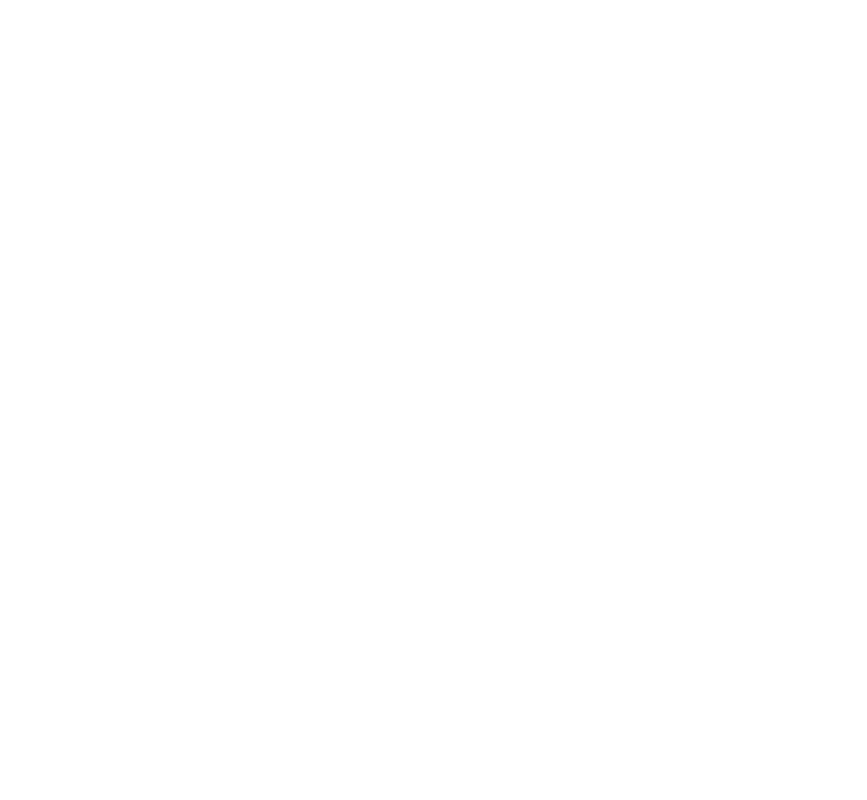
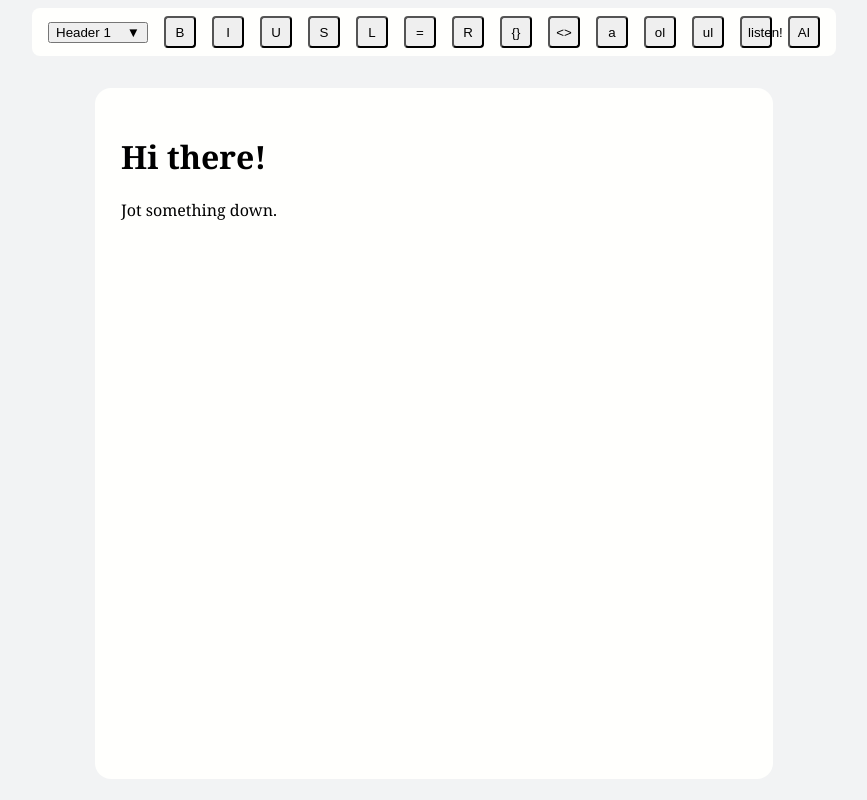
Before and after one commit to TDonnally/scribby.js, a website with bundled scripts: page index.html in a window 1280 px wide. Shown: the whole page, without its empty margins (206-1073 px from the left). Built offline with nearby package versions, Linux system fonts and the light colour scheme.

Commit message:
added some more styles; dropdown menu script

```diff
--- a/index.html
+++ b/index.html
@@ -4,8 +4,7 @@
         <link rel = "stylesheet" href = "src/style/scribby.css">
     </head>
     <body>
-        <div id = "scribby-editor"></div>
-        <div id = "scribby-editor2" contenteditable="true"></div>
+        <div id = "scribby"></div>
     </body>
-    <script type="module" src = "dist/main.js"></script>
+    <script type="module" src = "dist/local_test.js"></script>
 </html>
--- /dev/null
+++ b/src/local_test.ts
@@ -0,0 +1,39 @@
+import { Scribby } from "./components/Scribby.js";
+
+document.addEventListener("DOMContentLoaded", () => {
+    const editor = new Scribby("#scribby",
+        `
+    <h1>Hi there!</h1>
+    <p>Jot something down.</p>
+    `
+    );
+    console.log(editor)
+    editor.mount();
+    (window as any).scribby = editor;
+
+    // controller for dropdown menu
+    const container = document.querySelector('.dropdown-menu-container') as HTMLElement;
+    const trigger = container.querySelector('button') as HTMLButtonElement;
+    const menu = container.querySelector('.dropdown-menu') as HTMLElement;
+    const menuButtons = menu.querySelectorAll('button');
+
+    trigger.addEventListener('click', (e) => {
+        menu.classList.toggle('show');
+        trigger.classList.toggle("active");
+    });
+
+    menuButtons.forEach(el => {
+        el.addEventListener('click', (e) => {
+            trigger.innerText = el.innerText;
+            menu.classList.remove('show');
+            trigger.classList.remove("active");
+        })
+    })
+
+    document.addEventListener('click', function(e: MouseEvent): void {
+        if (!container.contains(e.target as Node)) {
+            menu.classList.remove('show');
+            trigger.classList.remove("active");
+        }
+    });
+});
--- a/src/style/scribby.css
+++ b/src/style/scribby.css
@@ -1,51 +1,167 @@
-.scribby{
+:root{
+    /* Global Colors */
+    --bg-color-primary: #fffffd;
+    --bg-color-secondary: #F2F3f4;
+
+    --tbar-button-hover-bg-color: #d2d2d2;
+    --tbar-button-active-bg-color: #444746;
+    --tbar-button-active-text-color: #fffffd;
+
+    --text-color-primary: #1A1F24;
+
+    --border-color-primary: #0000001a;;
+    --border-color-secondary: #1A1F24;
+    --border-color-tertiary: #242930;
+
+    --accent-primary: #ff6633;
+    --accent-secondary: #FFFF41;
+    --accent-tertiary: #02B1FF;
+
+    /* Fonts */
+    --font-family: "Roboto", "Helvetica Neue", Helvetica, Arial, sans-serif;
+    --font-size-base: 16px;
+    --font-size-h1: 2.25rem;
+    --font-size-h2: 1.875rem;
+    --font-size-h3: 1.5rem;
+    --font-size-h4: 1.25rem;
+    --font-size-h5: 1.125rem;
+    --font-size-h6: 1rem;
+
+    /* Scribby */
+    --scribby-padding: clamp(1rem, 2vw, 3rem);
+    --scribby-font: ui-serif, Georgia, Cambria, "Times New Roman", Times, serif;
+    --scribby-border-radius: 1rem;
+    --scribby-border-style: none;
+    --scribby-border-width: 1px;
+
+    --shadow-level-100: 0px 3px 9px #00000008, 0px 0.7px 1.4625px rgba(0, 0, 0, .015);
+    --shadow-level-200: 0px 4px 18px #0000000a, 0px 2.025px 7.84688px rgba(0, 0, 0, .027), 0px 0.8px 2.925px #00000005, 0px 0.175px 1.04062px rgba(0, 0, 0, .013);
+    --shadow-level-300: 0px 20px 50px #00000014, 0px 6px 16px #0000000a;
+}
+
+body {
+    font-family: var(--scribby-font);
+    background-color: var(--bg-color-secondary)
+}
+
+#scribby {
     position: relative;
-    padding: 1rem;
+    z-index: 1;
 }
-.disabled{
-    opacity: .5;
+
+#scribby {
+    width: 100%;
+    position: relative;
 }
-.scribby h1, .scribby h2, .scribby h3, .scribby h4, .scribby h5, .scribby h6, .scribby p{
-    margin-top: 0px;
+
+#scribby .scribby {
+    position: relative;
+
+    isolation: isolate;
+    min-height: 80vh;
+    max-width: 70ch;
+    margin: 0 auto;
+    z-index: 1;
+    padding: var(--scribby-padding);
+    background: var(--bg-color-primary);
+    border: var(--border-color-primary);
+    border-width: var(--scribby-border-width);
+    border-style: var(--scribby-border-style);
+    border-radius: var(--scribby-border-radius);
+    transition: .4s box-shadow
 }
-.scribby>*:last-child{
-    margin-bottom: 0px;
+
+#scribby .scribby:focus,
+#scribby .scribby:focus-visible,
+#scribby .scribby:focus-within {
+    box-shadow: var(--shadow-level-300);
+    outline: none;
 }
-.toolbar{
+
+/* Toolbar */
+#scribby .toolbar {
     position: relative;
-    top: 0px;
-    left: 0px;
-    background-color: grey;
-
     display: flex;
     flex-direction: row;
     gap: 1rem;
+    width: fit-content;
+    margin: 0 auto 2rem;
+    background: var(--bg-color-primary);
+    padding: .5rem 1rem;
+    border-radius: .5rem;
+    z-index: 3;
 }
-.toolbar-button{
+
+#scribby .toolbar>.toolbar-button {
     transition: all .4s;
+    cursor: pointer;
+    width: 2rem;
+    height: 2rem;
+    border-radius: .25rem;
+    margin: 0px;
 }
-.toolbar-button.active{
-    background-color: aquamarine;
+
+#scribby .toolbar-button:hover {
+    box-shadow: var(--shadow-level-300);
+    background-color: var(--tbar-button-hover-bg-color);
 }
-span{
-    transition: background-color .4s;
+
+#scribby .toolbar-button.active {
+    background-color: var(--tbar-button-active-bg-color);
+    color: var(--tbar-button-active-text-color);
+    box-shadow: var(--shadow-level-300);
 }
-span:hover{
-    background-color: #E0F2FD;
+
+/* Dropdown menu */
+.dropdown-menu-container {
+    position: relative;
+    display: flex;
+    align-items: center;
+    min-width: 100px;
 }
-span>span:hover{
-    background-color: #F6E1FC;
+.dropdown-menu-container>button {
+    display: flex;
+    width: 100%;
+    margin: 0px;
+    text-align: left;
+    cursor: pointer;
+    flex-direction: row;
+    justify-content: space-between;
+    align-items: center;
 }
-span>span>span:hover{
-    background-color: #E8FCE0;
+.dropdown-menu-container>button:after {
+    content: '▼';
+    transform: rotate(0deg);
+    transform-origin: center 5px;
+    transition: transform .4s;
+    height: 13px;
+    display: flex;
+    align-items: center;
+    justify-content: center;
 }
-.modal{
+.dropdown-menu-container>button.active:after {
+    transform: rotate(-180deg);
+}
+
+.dropdown-menu>button {
+    margin: 0px;
+    display: block;
+    text-align: left;
+    cursor: pointer;
+    padding: .5rem;
+}
+
+.dropdown-menu {
     position: absolute;
+    width: 100%;
+    flex-direction: column;
+    top: 100%;
+    left: 0;
+    background: white;
+    border: 1px solid #ccc;
+    display: none;
 }
-.scribby code{
-    white-space: pre;
-    tab-size: 4;
-    -moz-tab-size: 4;
-    font-family: ui-monospace, SFMono-Regular, Menlo, Monaco, Consolas,
-        "Liberation Mono", "Courier New", monospace;
+
+.dropdown-menu.show {
+    display: flex;
 }
```
Also changed, not shown: package.json (+4 -7 lines).
